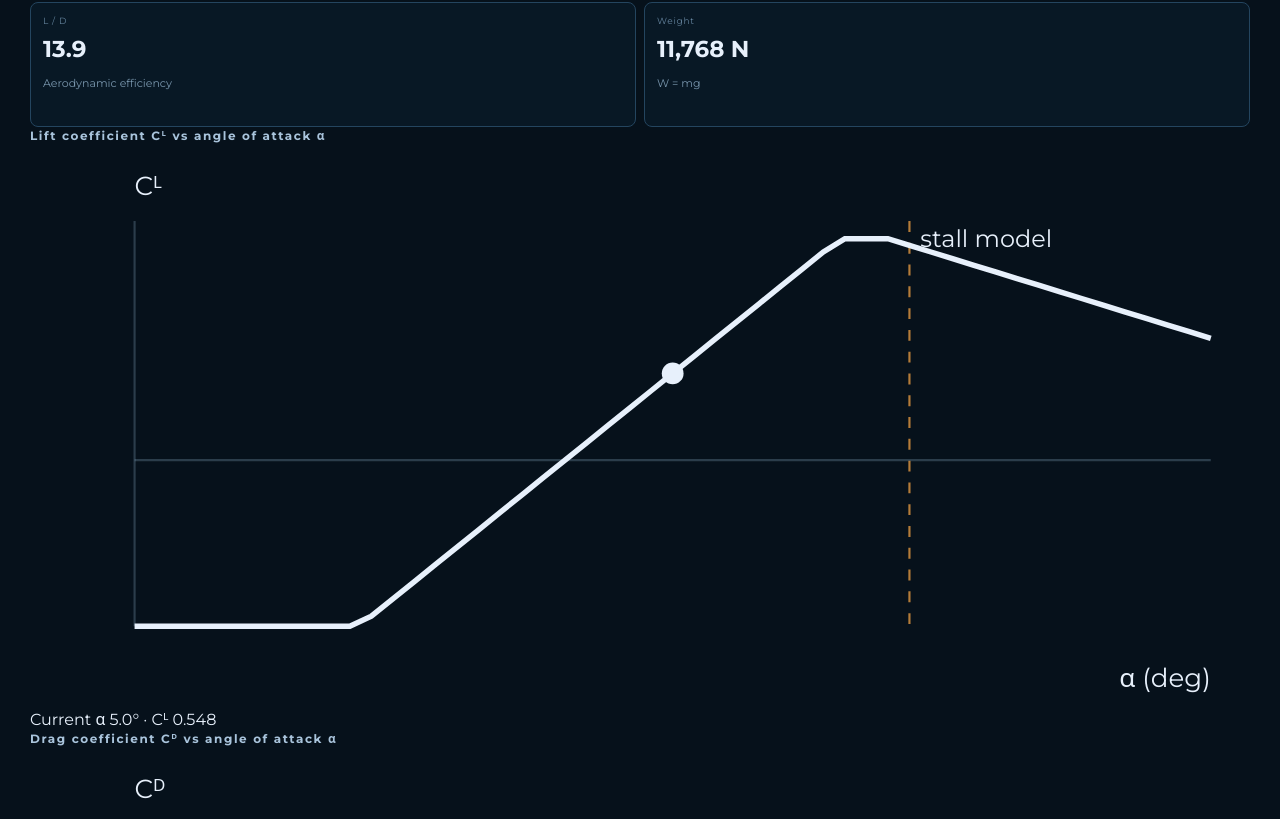
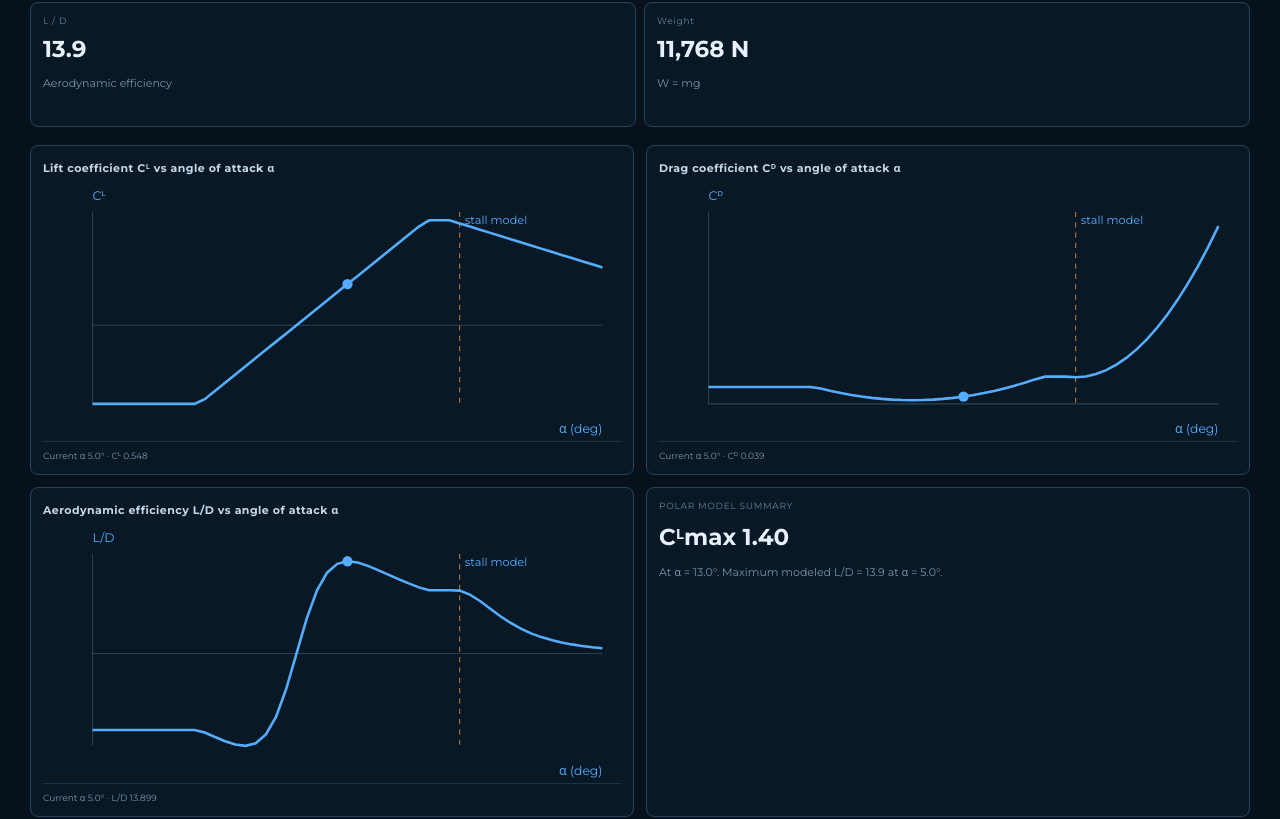
Before and after one commit to psytronot/aircraft-lift-calculatorv1, a React (Vite) app in the folder web/: page / in a window 1280 px wide. Shown: the part 1036-1855 px from the top of the page. Built offline with nearby package versions, Linux system fonts and the light colour scheme.

Commit message:
style: add aerospace performance polar charts

```diff
--- a/web/src/styles.css
+++ b/web/src/styles.css
@@ -62,5 +62,10 @@ h3 { margin: 0 0 16px; font-size: 12px; letter-spacing: .13em; color: #a9c4dc; }
 .status-model { color: #f1c66e; border: 1px solid #725a2d; background: #241c0d; }
 .section-anchor { scroll-margin-top: 80px; }
 .warning { padding: 18px; border: 1px solid #725a2d; background: #241c0d; border-radius: 8px; }
-@media (max-width: 1100px) { .workspace { grid-template-columns: 300px minmax(360px,1fr); } .right-panel { grid-column: 1 / -1; max-height: none; border-left: 0; border-top: 1px solid #16324a; } }
+.polar-grid { display: grid; grid-template-columns: 1fr 1fr; gap: 12px; margin-top: 18px; }
+.chart-card { border: 1px solid #24455f; background: #081825; border-radius: 8px; padding: 12px; min-width: 0; color: #55adff; }
+.chart-card h3 { margin: 2px 0 8px; color: #c3d9ea; font-size: 11px; letter-spacing: .04em; }
+.chart-card svg { display: block; width: 100%; height: auto; overflow: visible; }
+.chart-readout { color: #7895ac; font-size: 9px; border-top: 1px solid #18354c; padding-top: 7px; }
+@media (max-width: 1100px) { .workspace { grid-template-columns: 300px minmax(360px,1fr); } .right-panel { grid-column: 1 / -1; max-height: none; border-left: 0; border-top: 1px solid #16324a; } .polar-grid { grid-template-columns: 1fr; } }
 @media (max-width: 760px) { .topbar { position: relative; display: block; padding: 16px; } .topbar nav { overflow-x: auto; margin-top: 12px; gap: 18px; } .workspace { display: block; } .panel { max-height: none; border: 0; border-bottom: 1px solid #16324a; } .stage { min-height: 480px; } .scene-host { min-height: 480px; } .wind-badge { font-size: 8px; } .content-section { padding: 50px 16px; } }
```
